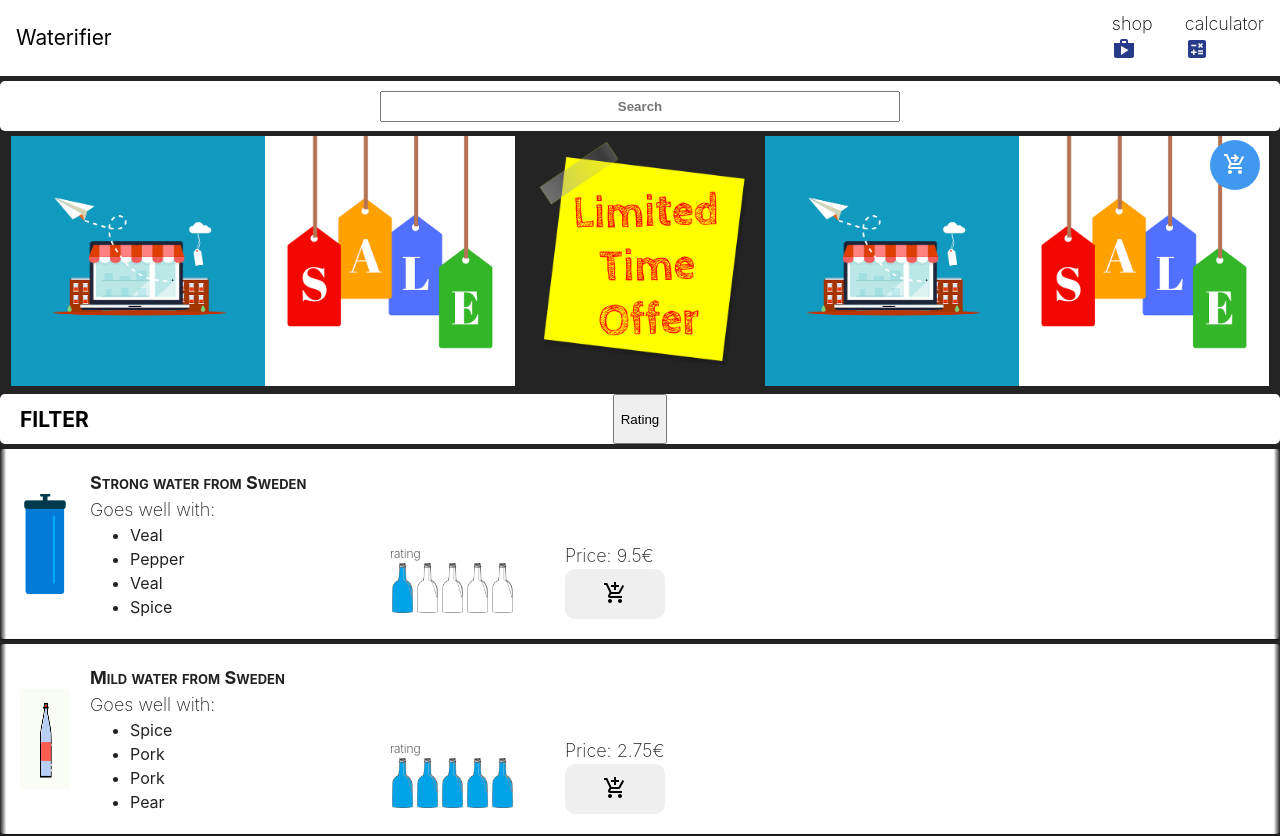
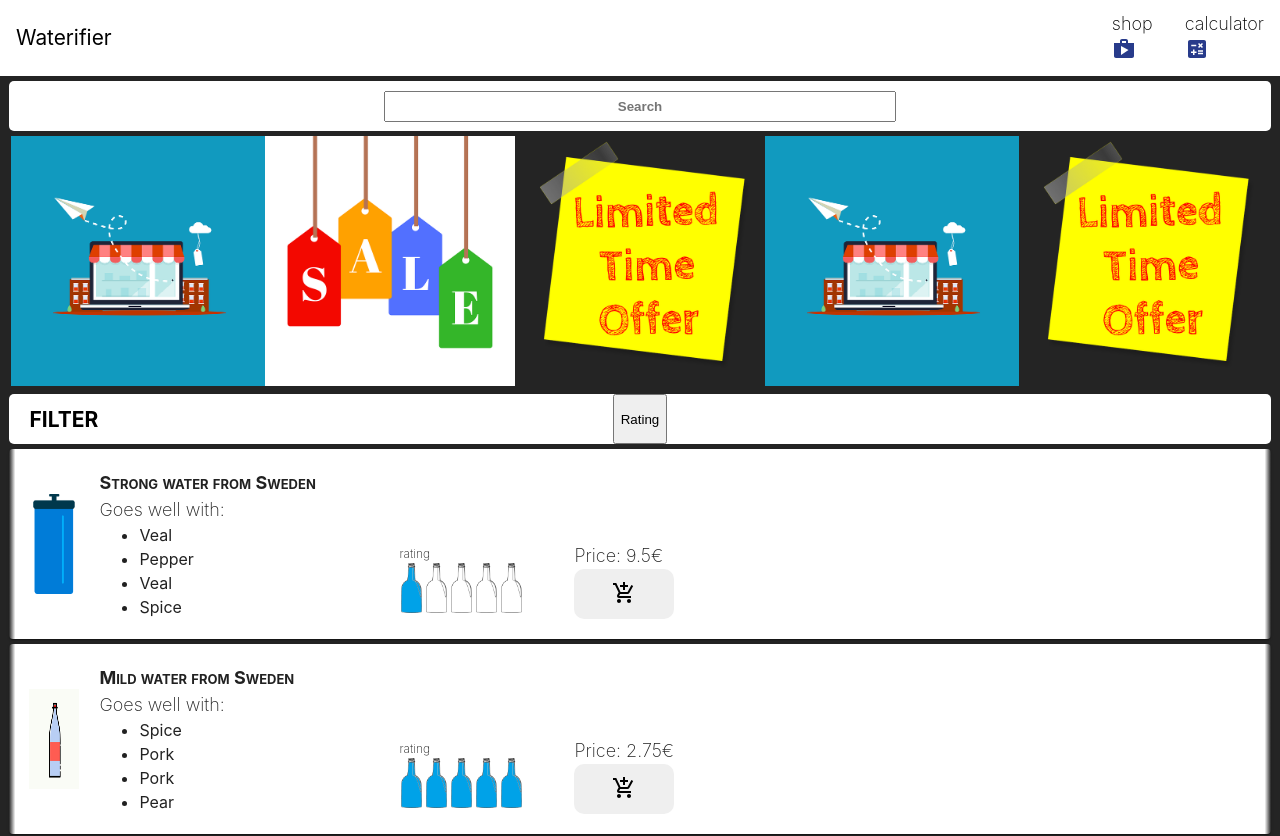
Before and after one commit to wepukka/Waterifier, a React (Vite) app: page /shop in a window 1280 px wide. Shown: the top 836 px of the page. Built offline with nearby package versions, Linux system fonts and the light colour scheme.

Commit message:
refactoring

```diff
--- a/src/Views/Shop/Shop.jsx
+++ b/src/Views/Shop/Shop.jsx
@@ -7,17 +7,13 @@ import shop3 from "../../assets/shop3.png";
 import SearchBar from "./components/SearchBar/SearchBar";
 import ProductList from "./components/ScrollableItemList/ProductList";
 import ClickableAdvertisement from "./components/ClickableAdvertisement/ClickableAdvertisement";
-import CartButton from "./components/CartButton/CartButton";
 
 export default function Shop() {
   return (
-    <div className="shop">
-      <div className="shop-container">
-        <CartButton />
-        <SearchBar />
-        <ClickableAdvertisement images={[shop1, shop2, shop3, shop1, shop2]} />
-        <ProductList />
-      </div>
+    <div className="shop-container">
+      <SearchBar />
+      <ClickableAdvertisement images={[shop1, shop2, shop3, shop1, shop3]} />
+      <ProductList />
     </div>
   );
 }
--- a/src/Views/Shop/components/CartButton/CartButton.css
+++ /dev/null
@@ -1,18 +0,0 @@
-
-.cart-button {
-  position:fixed;
-  top: 120px;
-  right: 0px;
-  margin: 20px;
-  z-index: 1;
-  border-radius: 25px;
-  border: none;
-  width: 50px;
-  height: 50px;
-  background-color: rgb(65, 152, 239)
-}
-
-.cart-button:hover {
-  cursor: pointer;
-  background-color: rgb(24, 89, 159);
-}
--- a/src/Views/Shop/components/CartButton/CartButton.jsx
+++ /dev/null
@@ -1,10 +0,0 @@
-import ("./CartButton.css");
-
-import ShoppingCartCheckoutIcon from '@mui/icons-material/ShoppingCartCheckout';
-export default function CartButton() {
-  return (
-    <button className="cart-button">
-      <ShoppingCartCheckoutIcon sx={{color:"white"}}  />
-    </button>
-  );
-}
--- a/src/Views/Shop/components/ClickableAdvertisement/ClickableAdvertisement.css
+++ b/src/Views/Shop/components/ClickableAdvertisement/ClickableAdvertisement.css
@@ -4,12 +4,10 @@
   white-space: nowrap;
   margin: 2px;
   text-align: center;
-
 }
 
 .clickable-advertisement > li {
   display: inline-block;
-
 }
 
 .image-link {
--- a/src/Views/Shop/components/ScrollableItemList/ProductList.jsx
+++ b/src/Views/Shop/components/ScrollableItemList/ProductList.jsx
@@ -3,12 +3,14 @@ import { useEffect, useState } from "react";
 import { Paper } from "@mui/material";
 import AddShoppingCartIcon from "@mui/icons-material/AddShoppingCart";
 import { products } from "../../../../assets/productData";
-import StarRating from "./WaterRating/WaterRating";
-import { setItemToLocalStorage, getItemFromLocalStorage } from "../../../../utils/localStorage";
+import WaterRating from "./WaterRating/WaterRating";
+import {
+  setItemToLocalStorage,
+  getItemFromLocalStorage,
+} from "../../../../utils/localStorage";
 
 export default function ProductList() {
   const path = "src/assets/Bottles/bottle";
-
 
   // Add item to local storage with key "cart"
   const addToCart = (e) => {
@@ -22,12 +24,13 @@ export default function ProductList() {
     // If item is already in cart, increase quantity
     let itemInCart = cart.find((item) => item.id === parseInt(e.target.id));
     if (itemInCart) {
-      console.log(itemInCart);
       itemInCart.quantity++;
       setItemToLocalStorage("cart", JSON.stringify(cart));
       return;
     }
-    let product = products.find((product) => product.id === parseInt(e.target.id));
+    let product = products.find(
+      (product) => product.id === parseInt(e.target.id)
+    );
     cart.push(product);
     return setItemToLocalStorage("cart", JSON.stringify(cart));
   };
@@ -38,8 +41,7 @@ export default function ProductList() {
         <p>filter</p>
         <button className="product-list-filter-button">Rating</button>
       </div>
-      {
-        products.map((product, index) => (
+      {products.map((product, index) => (
         <Paper className="product-card" key={index}>
           <div className="product-card-container">
             <img width="50" height="100" src={path + product.image + ".png"} />
@@ -55,7 +57,7 @@ export default function ProductList() {
             </div>
             <div className="star-rating-wrapper">
               <p style={{ fontSize: "12px" }}>rating</p>
-                <StarRating rating={product.rating} />
+              <WaterRating rating={product.rating} />
             </div>
             <div className="price-cart-container">
               <p>Price: {product.productPrice}€</p>
@@ -66,7 +68,7 @@ export default function ProductList() {
                   addToCart(e);
                 }}
               >
-                  <AddShoppingCartIcon />
+                <AddShoppingCartIcon id={product.id} />
               </button>
             </div>
           </div>
--- a/src/utils/localStorage.jsx
+++ b/src/utils/localStorage.jsx
@@ -1,10 +1,9 @@
 const getItemFromLocalStorage = (item) => {
-    let itemFound = localStorage.getItem(item);
-    return itemFound;
-}
+  return localStorage.getItem(item);
+};
 
-const setItemToLocalStorage = (name,data) => {
-    return localStorage.setItem(name,data);
-}
+const setItemToLocalStorage = (name, data) => {
+  return localStorage.setItem(name, data);
+};
 
-export {getItemFromLocalStorage,setItemToLocalStorage}
+export { getItemFromLocalStorage, setItemToLocalStorage };
```
Also changed, not shown: src/Views/Shop/components/ScrollableItemList/ProductList.css (+4 -4 lines). Lines whose indentation alone changed are shown as unchanged.
